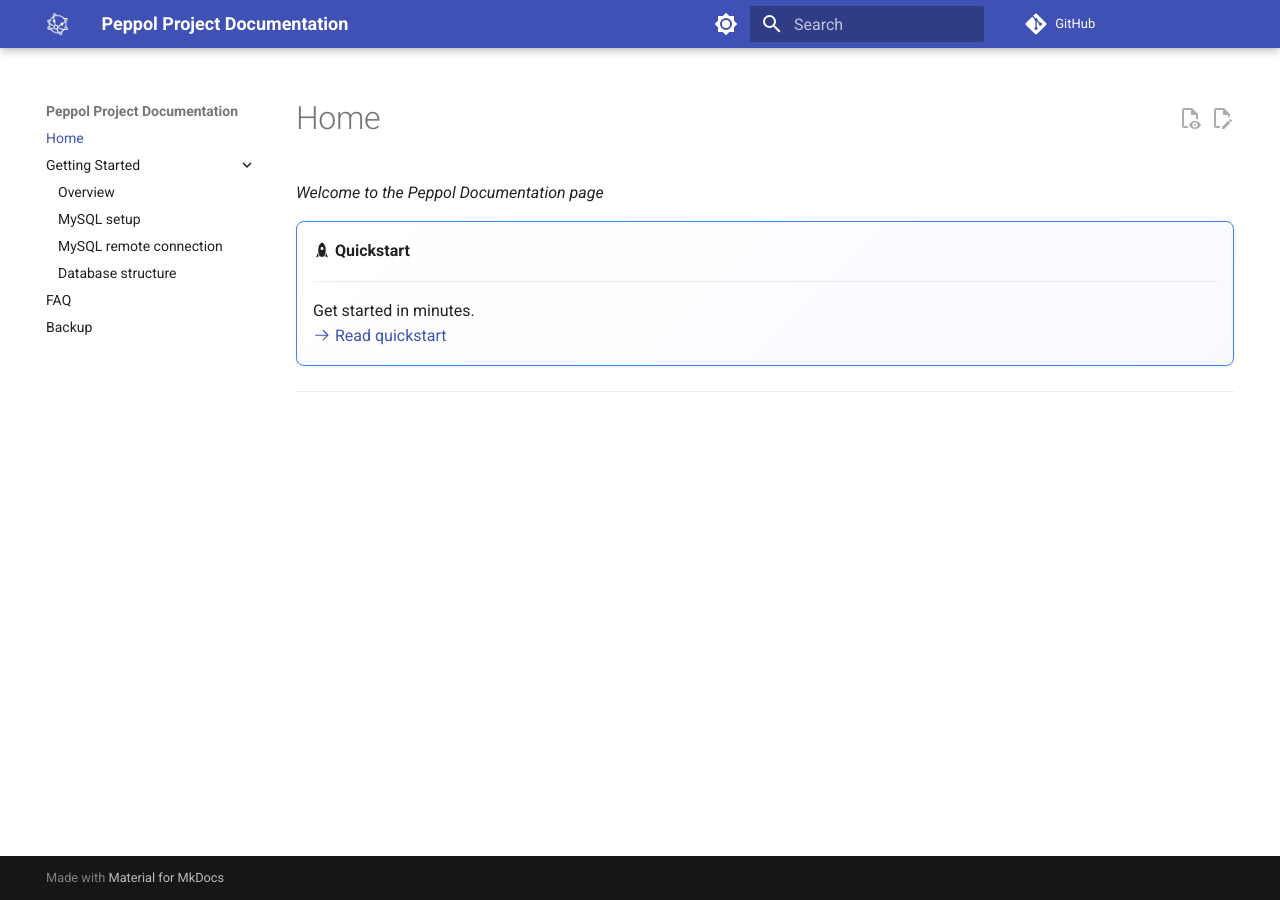
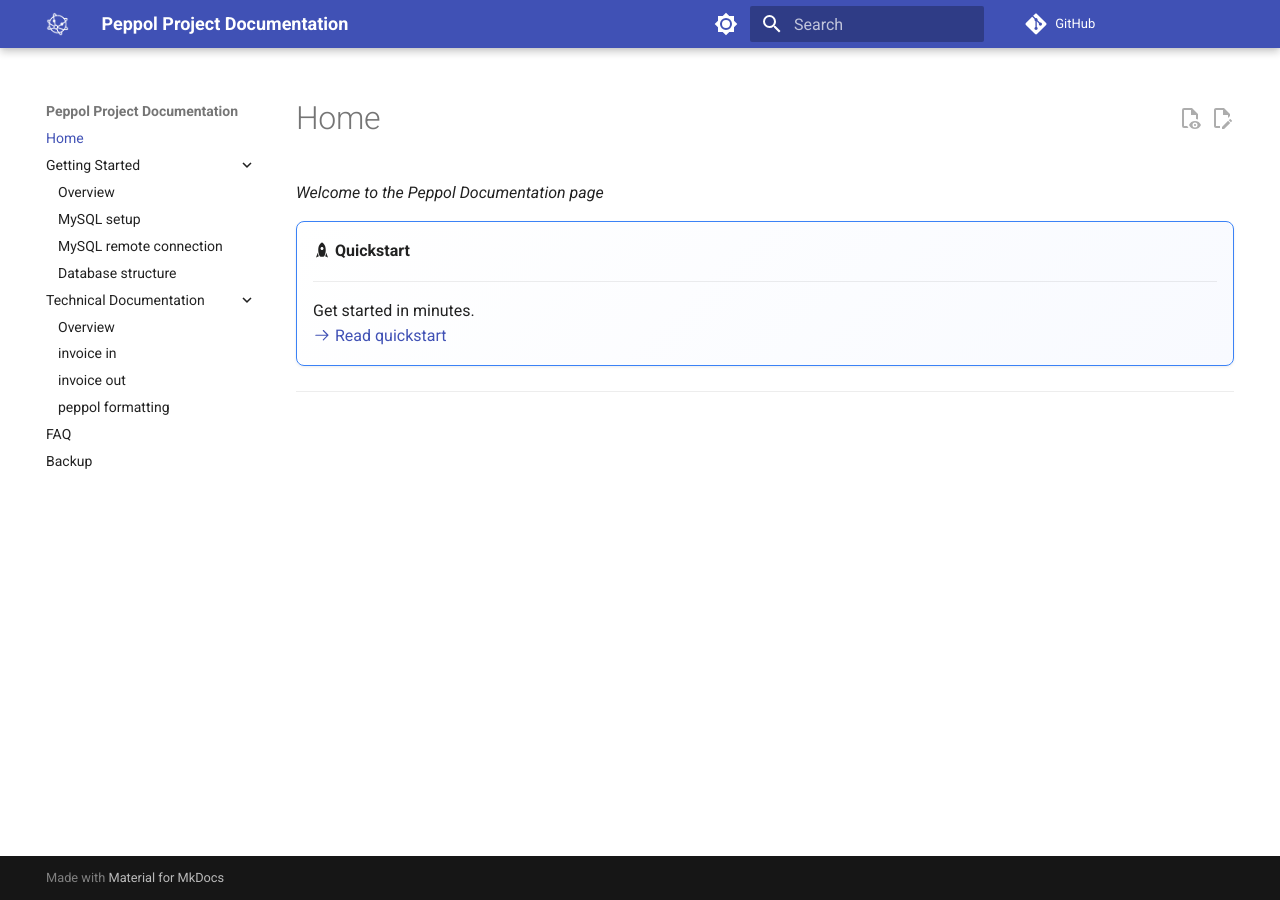
Before and after one commit to PeppolTest/test, an MkDocs documentation site: the page built from docs/index.md, in a window 1280 px wide. Built offline with MkDocs 1.6.1 and Material for MkDocs 9.7.7, drawn with Linux system fonts in a browser that asks for light colours; comment, search, counter and statistics services are not loaded.

Commit message:
forgot to add the newly added pages to the menu

```diff
--- a/mkdocs.yml
+++ b/mkdocs.yml
@@ -41,6 +41,11 @@ nav:
       - MySQL setup: getting-started/mysql-setup.md
       - MySQL remote connection: getting-started/remote-connection.md
       - Database structure: getting-started/database-structure.md
+  - Technical Documentation:
+      - Overview: technical-documentation/index.md
+      - invoice in: technical-documentation/invoice-in.md
+      - invoice out: technical-documentation/invoice-out.md
+      - peppol formatting: technical-documentation/peppol-formatting.md
   - FAQ: faq.md
   - Backup: backup.md
 
```
Also changed, not shown: docs/technical-documentation/index.md (added).
